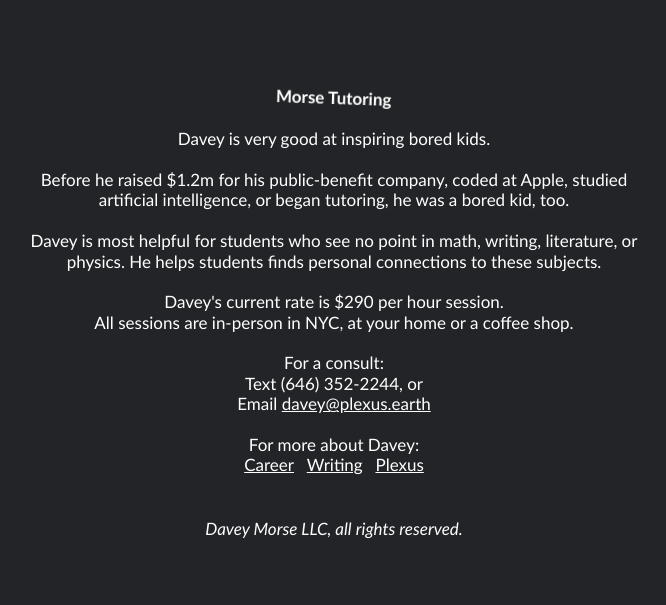
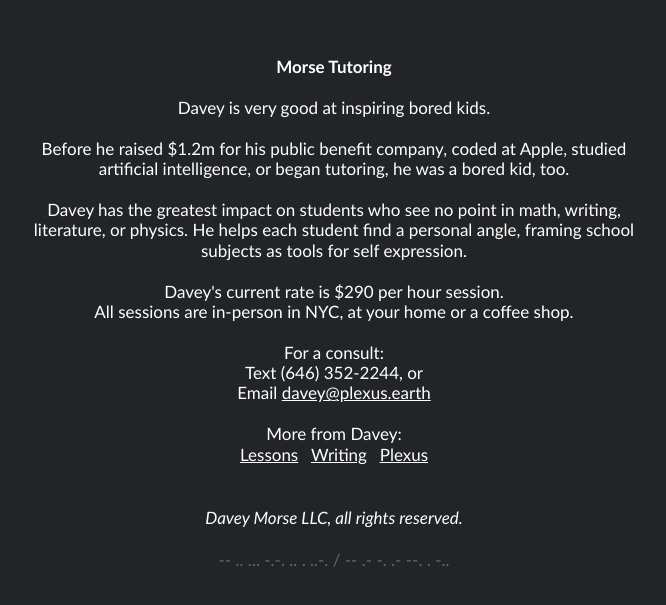
Before and after one commit to davey561/morse-tutoring, a React (Create React App) app: page / in a window 1280 px wide. Shown: the part 111-716 px from the top of the page, without its empty margins (306-972 px from the left). Built offline with nearby package versions, Linux system fonts and the light colour scheme.

Commit message:
new lingo

```diff
--- a/public/index.html
+++ b/public/index.html
@@ -1,14 +1,12 @@
 <!DOCTYPE html>
 <html lang="en">
+
 <head>
   <meta charset="utf-8" />
-    <link rel="icon" href="%PUBLIC_URL%/favicon.ico" />
+  <link rel="icon" href="%PUBLIC_URL%/PlexusLogo.ico" />
   <meta name="viewport" content="width=device-width, initial-scale=1" />
   <meta name="theme-color" content="#000000" />
-    <meta
-      name="description"
-      content="Web site created using create-react-app"
-    />
+  <meta name="description" content="Web site created using create-react-app" />
   <link rel="apple-touch-icon" href="%PUBLIC_URL%/logo192.png" />
   <!--
       manifest.json provides metadata used when your web app is installed on a
@@ -24,8 +22,9 @@
       work correctly both with client-side routing and a non-root public URL.
       Learn how to configure a non-root public URL by running `npm run build`.
     -->
-    <title>React App</title>
+  <title>Morse Tutoring</title>
 </head>
+
 <body>
   <noscript>You need to enable JavaScript to run this app.</noscript>
   <div id="root"></div>
@@ -40,4 +39,5 @@
       To create a production bundle, use `npm run build` or `yarn build`.
     -->
 </body>
+
 </html>
--- a/src/App.css
+++ b/src/App.css
@@ -41,9 +41,13 @@
 
 .title{
   font-weight: bold;
-  animation: spin 1000s linear infinite;
+  /* animation: spin 1000s linear infinite; */
 
   /* font-size: 1.2em; */
+}
+.subtitle{
+  opacity: .3;
+  /* animation: spin 1000s linear infinite; */
 }
 
 .bio{
--- a/src/App.tsx
+++ b/src/App.tsx
@@ -8,14 +8,14 @@ function App() {
       <header className="App-header">
         <div className="title">        Morse Tutoring
 </div>
+
         <br></br>
         <div className="bio">
         Davey is very good at inspiring bored kids.
         <br></br><br></br>
-        Before he raised $1.2m for his public-benefit company, coded at Apple,
-        studied artificial intelligence, or began tutoring, he was a bored kid, too.
+        Before he raised $1.2m for his public benefit company, coded at Apple, studied artificial intelligence, or began tutoring, he was a bored kid, too.
 <br></br><br></br>
-        Davey is most helpful for students who see no point in math, writing, literature, or physics. He helps students finds personal connections to these subjects.
+        Davey has the greatest impact on students who see no point in math, writing, literature, or physics. He helps each student find a personal angle, framing school subjects as tools for self expression.
 <br></br><br></br>
 Davey's current rate is $290 per hour session. <br></br>All sessions are in-person in NYC, at your home or a coffee shop.
 <br></br><br></br>
@@ -24,13 +24,19 @@ Email <a href="mailto:davey@plexus.earth" className='link'>davey@plexus.earth</a
 <br></br>
 <br></br>
 
-For more about Davey:<br></br>
-<a href="https://www.linkedin.com/in/davey-morse-25131a182/" className='link'>Career</a>&emsp;
+More from Davey:<br></br>
+<a href="https://drive.google.com/drive/folders/1ofJzYy7RnUjDgN83L10LPm9gNsTl5GFf?usp=sharing" className='link'>Lessons</a>&emsp;
 <a href="https://plexus.substack.com/daveys-thoughts" className='link'>Writing</a>&emsp;
 <a href="https://plexus.earth" className='link'>Plexus</a></div>
 
 <br></br><br></br>
+
 <i>Davey Morse LLC, all rights reserved.</i>
+<br></br>
+{/* <div className="subtitle">        -- --- .-. ... .<br></br>- ..- - -- .-. .. -. --.
+</div> */}
+<div className="subtitle">        -- .. ... -.-. .. . ..-. / -- .- -. .- --. . -..
+</div>
 
 
 
```
Also changed, not shown: 1 other file (tests, documents, lock files or other folders). Lines whose indentation alone changed are shown as unchanged.
